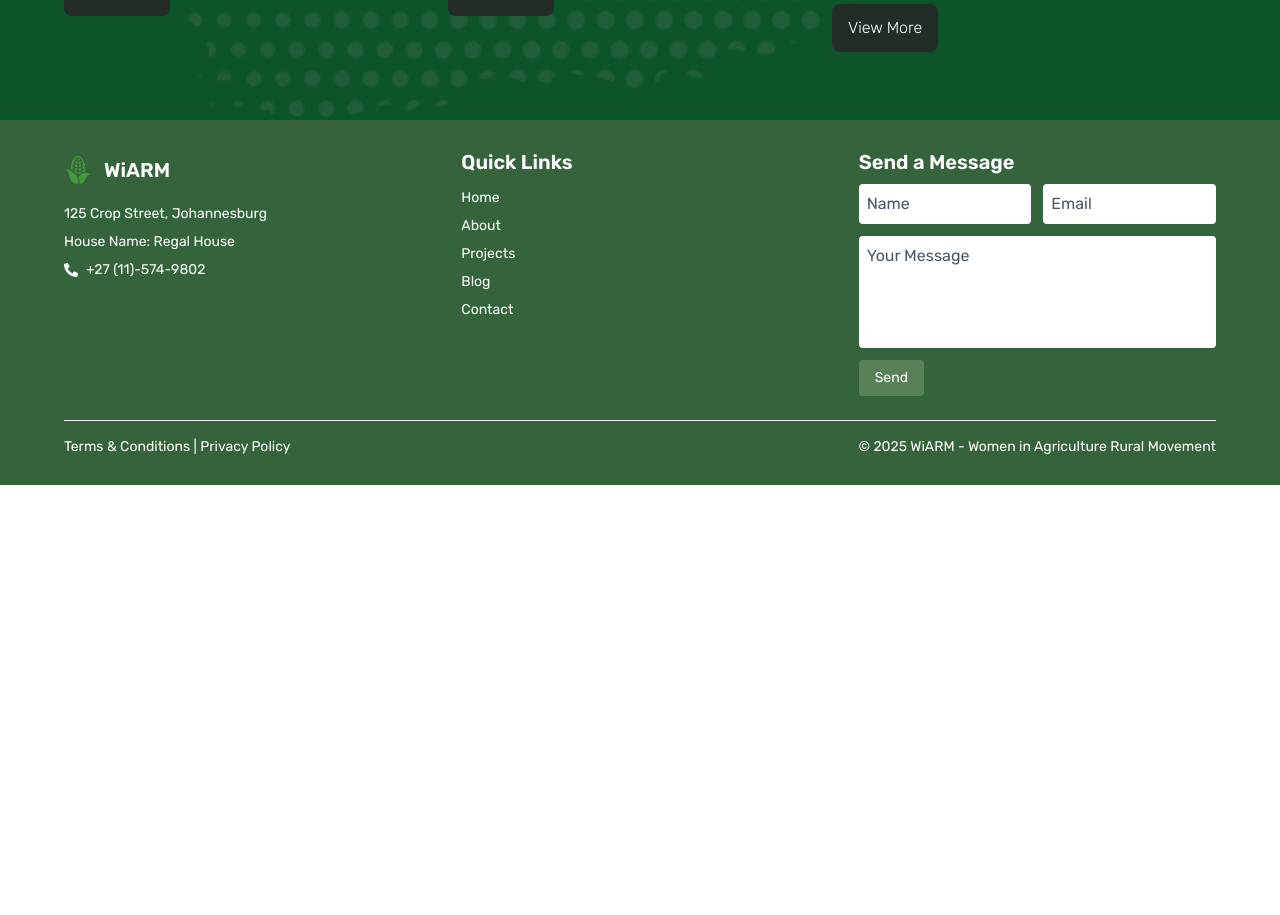
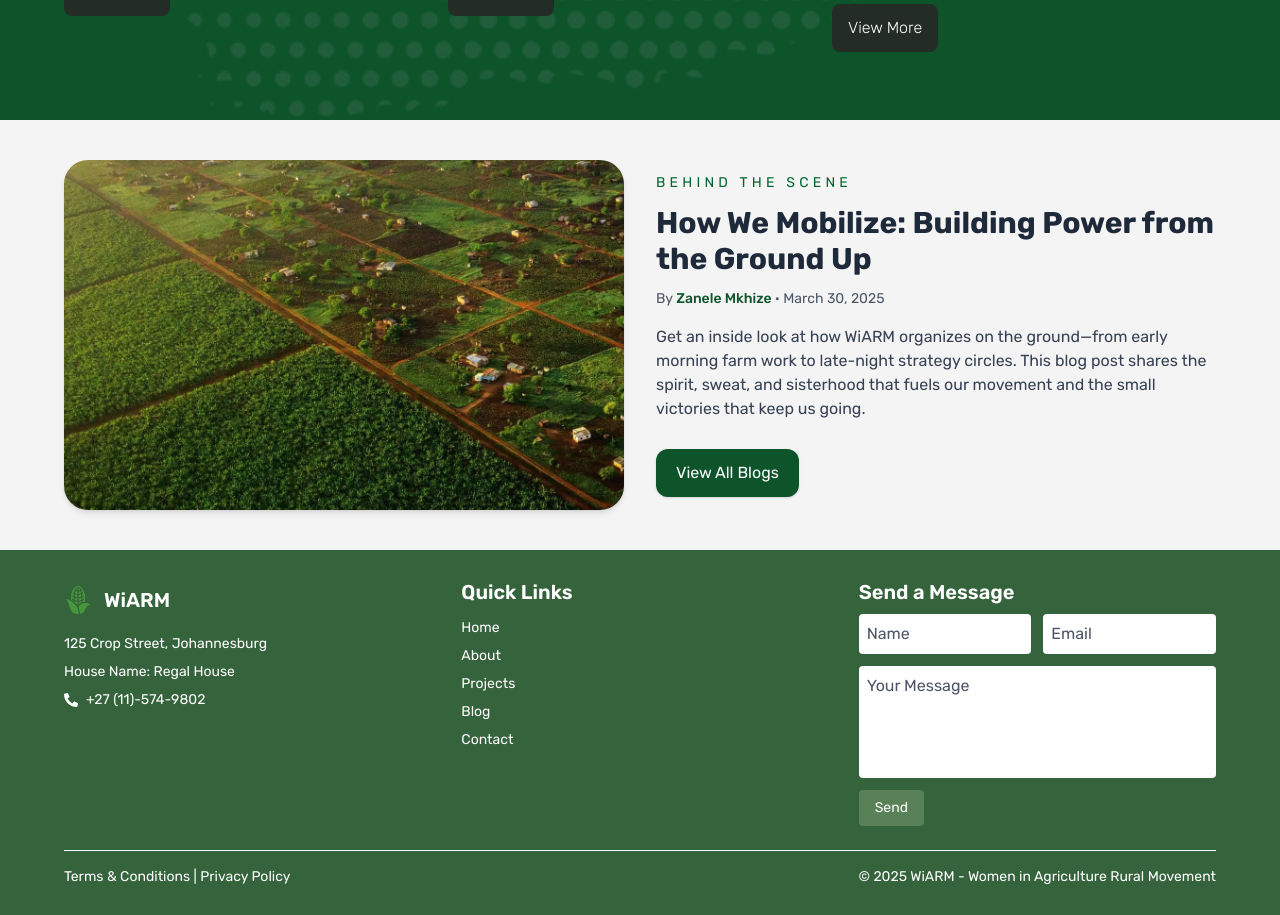
Before and after one commit to rorisangputu/wiarm, a React (Vite) app: page / in a window 1280 px wide. Shown: the part 2706-3621 px from the top of the page. Before the commit the page ends 3191 px from the top, so only its background shows below. Built offline with nearby package versions, Linux system fonts and the light colour scheme.

Commit message:
making changes and importing blog cta

```diff
--- a/src/components/BlogCTA.jsx
+++ b/src/components/BlogCTA.jsx
@@ -12,13 +12,13 @@ const BlogCTA = () => {
                     <img
                         src={blogImage}
                         alt="WiARM Blog Teaser"
-                        className='w-full h-[300px] object-cover rounded-lg shadow-md'
+                        className='w-full h-[350px] object-cover rounded-3xl shadow-md'
                     />
                 </div>
 
                 {/* Text Content */}
                 <div className='w-full md:w-1/2 flex flex-col justify-center gap-3'>
-                    <p className='text-sm uppercase text-green-800 font-medium tracking-wider'>Behind the Scene</p>
+                    <p className='text-sm uppercase text-green-800 font-normal tracking-[0.3em]'>Behind the Scene</p>
                     <h2 className='text-2xl md:text-3xl font-bold text-gray-800'>
                         How We Mobilize: Building Power from the Ground Up
                     </h2>
@@ -32,7 +32,7 @@ const BlogCTA = () => {
                         our movement and the small victories that keep us going.
                     </p>
                     <Link to="/blog">
-                        <button className='mt-4 px-5 py-2 bg-[#34633c] hover:bg-[#2b5131] text-white rounded shadow'>
+                        <button className='mt-4 px-5 py-3 bg-green-900 hover:bg-[#2b5131] text-white rounded-xl shadow'>
                             View All Blogs
                         </button>
                     </Link>
--- a/src/pages/Home.jsx
+++ b/src/pages/Home.jsx
@@ -4,6 +4,7 @@ import AboutSection from '../components/AboutSection'
 import Pillars from '../components/Pillars'
 import MissionValues from '../components/MissionValues'
 import Campaigns from '../components/Campaigns'
+import BlogCTA from '../components/BlogCTA'
 
 const Home = () => {
   return (
@@ -13,6 +14,7 @@ const Home = () => {
       <MissionValues />
       <Pillars />
       <Campaigns />
+      <BlogCTA />
     </div>
   )
 }
```
